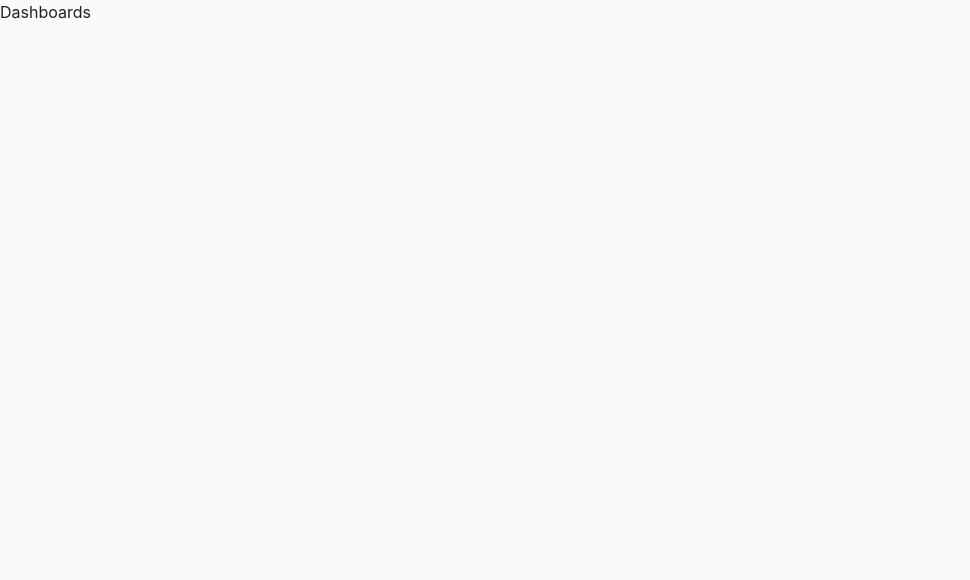
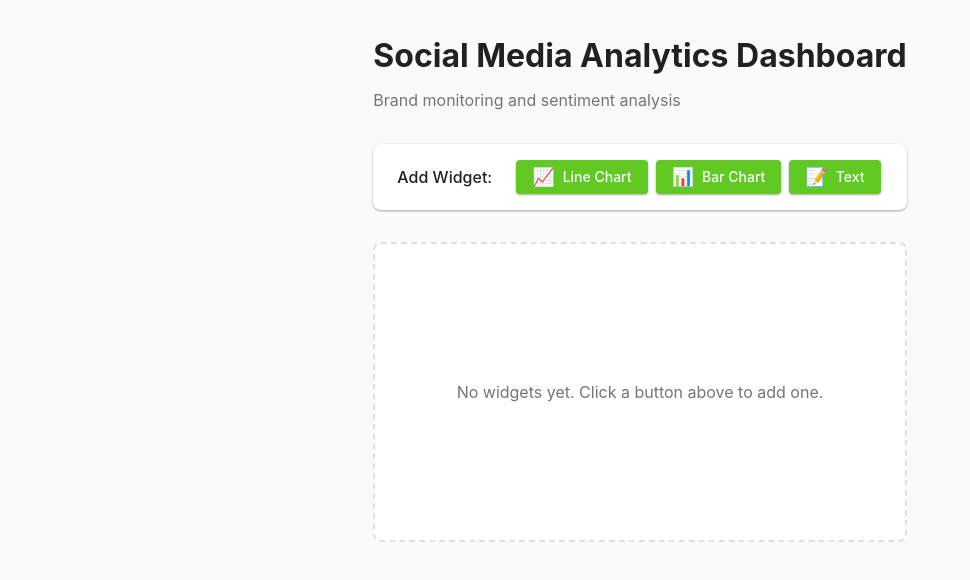
Before and after one commit to IryArkhy/awesome-charts, a React (Vite) app: page / in a window 1280 px wide. Shown: the top 580 px of the page, without its empty margins (0-970 px from the left). Built offline with nearby package versions, Linux system fonts and the light colour scheme.

Commit message:
feat: use GridContext  - Wrap App in GridProvider  - Create Toolbar and Grid components that consume GridContext  - update App layout

```diff
--- a/src/App.tsx
+++ b/src/App.tsx
@@ -1,7 +1,20 @@
+import { Grid, Toolbar, Header } from "./components";
+import { GridProvider } from "./contexts";
+
 import "./App.css";
 
 function App() {
-  return <p>Dashboards</p>;
+  return (
+    <GridProvider>
+      <div className="app">
+        <Header />
+        <main>
+          <Toolbar />
+          <Grid />
+        </main>
+      </div>
+    </GridProvider>
+  );
 }
 
 export default App;
--- /dev/null
+++ b/src/components/Grid/Grid.css
@@ -0,0 +1,67 @@
+.grid {
+  width: 100%;
+}
+
+.grid--empty {
+  display: flex;
+  align-items: center;
+  justify-content: center;
+  min-height: 300px;
+  background-color: var(--color-surface);
+  border: 2px dashed var(--color-border);
+  border-radius: var(--radius-md);
+}
+
+.grid__empty-message {
+  color: var(--color-text-secondary);
+  font-size: var(--font-size-base);
+}
+
+.grid__row {
+  display: grid;
+  grid-template-columns: repeat(3, 1fr);
+  gap: var(--spacing-md);
+  margin-bottom: var(--spacing-md);
+}
+
+.grid__row:last-child {
+  margin-bottom: 0;
+}
+
+.grid__cell {
+  position: relative;
+  aspect-ratio: 1 / 1;
+  background-color: var(--color-surface);
+  border: 2px dashed var(--color-border);
+  border-radius: var(--radius-md);
+  transition: border-color var(--transition-fast);
+}
+
+.grid__cell:hover {
+  border-color: var(--color-primary);
+}
+
+.grid__cell:has(.grid__block) {
+  border-style: solid;
+  border-color: transparent;
+  background-color: transparent;
+}
+
+.grid__cell:has(.grid__block):hover {
+  border-color: transparent;
+}
+
+.grid__block {
+  position: absolute;
+  inset: 0;
+  background-color: var(--color-surface);
+  border-radius: var(--radius-md);
+  box-shadow: var(--elevation-2);
+  display: flex;
+  flex-direction: column;
+  transition: box-shadow var(--transition-normal);
+}
+
+.grid__block:hover {
+  box-shadow: var(--elevation-3);
+}
--- /dev/null
+++ b/src/components/Grid/Grid.tsx
@@ -0,0 +1,31 @@
+import { useGrid } from "../../contexts";
+
+import { GridFallback } from "./GridFallback";
+import { GridRow } from "./GridRow";
+import { GridCell } from "./GridCell";
+import "./Grid.css";
+
+export const Grid = () => {
+  const { blocks } = useGrid();
+
+  if (blocks.length === 0) {
+    return <GridFallback />;
+  }
+
+  return (
+    <div className="grid">
+      {blocks.map((row, rowIndex) => (
+        <GridRow key={rowIndex}>
+          {row.map((cell, colIndex) => (
+            <GridCell
+              cell={cell}
+              rowIndex={rowIndex}
+              colIndex={colIndex}
+              key={`${rowIndex}-${colIndex}`}
+            />
+          ))}
+        </GridRow>
+      ))}
+    </div>
+  );
+};
--- /dev/null
+++ b/src/components/Grid/index.ts
@@ -0,0 +1 @@
+export { Grid } from "./Grid";
--- /dev/null
+++ b/src/components/Toolbar/Toolbar.css
@@ -0,0 +1,79 @@
+.toolbar {
+  display: flex;
+  align-items: center;
+  gap: var(--spacing-lg);
+  padding: var(--spacing-md) var(--spacing-lg);
+  background-color: var(--color-surface);
+  border-radius: var(--radius-md);
+  box-shadow: var(--elevation-1);
+  margin-bottom: var(--spacing-xl);
+}
+
+.toolbar__label {
+  font-size: var(--font-size-base);
+  font-weight: var(--font-weight-medium);
+  color: var(--color-text-primary);
+}
+
+.toolbar__buttons {
+  display: flex;
+  gap: var(--spacing-sm);
+  flex-wrap: wrap;
+}
+
+.toolbar__button {
+  display: flex;
+  align-items: center;
+  gap: var(--spacing-sm);
+  padding: var(--spacing-sm) var(--spacing-md);
+  background-color: var(--color-primary);
+  color: var(--color-background);
+  border: none;
+  border-radius: var(--radius-sm);
+  font-size: var(--font-size-sm);
+  font-weight: var(--font-weight-medium);
+  cursor: pointer;
+  transition: all var(--transition-fast);
+  box-shadow: var(--elevation-1);
+}
+
+.toolbar__button:hover {
+  background-color: var(--color-primary);
+  box-shadow: var(--elevation-2);
+  transform: translateY(-1px);
+}
+
+.toolbar__button:active {
+  transform: translateY(0);
+  box-shadow: var(--elevation-1);
+}
+
+.toolbar__button:focus-visible {
+  outline: 2px solid var(--color-primary);
+  outline-offset: 2px;
+}
+
+.toolbar__button-icon {
+  font-size: var(--font-size-lg);
+  line-height: 1;
+}
+
+.toolbar__button-text {
+  line-height: 1;
+}
+
+@media (max-width: 640px) {
+  .toolbar {
+    flex-direction: column;
+    align-items: flex-start;
+  }
+
+  .toolbar__buttons {
+    width: 100%;
+  }
+
+  .toolbar__button {
+    flex: 1;
+    justify-content: center;
+  }
+}
--- /dev/null
+++ b/src/components/Toolbar/Toolbar.tsx
@@ -0,0 +1,50 @@
+import { useGrid } from "../../contexts/Grid/grid-context";
+import type { BlockType } from "../../types";
+import "./Toolbar.css";
+import { ToolbarButton } from "./ToolbarButton";
+
+interface ToolbarBlock {
+  type: BlockType;
+  label: string;
+  icon: string;
+}
+
+const BLOCK_TYPES: ToolbarBlock[] = [
+  {
+    type: "line-chart",
+    label: "Line Chart",
+    icon: "📈",
+  },
+  {
+    type: "bar-chart",
+    label: "Bar Chart",
+    icon: "📊",
+  },
+  {
+    type: "text",
+    label: "Text",
+    icon: "📝",
+  },
+];
+
+export function Toolbar() {
+  const { addBlock } = useGrid();
+
+  return (
+    <div className="toolbar">
+      <div className="toolbar__label">Add Widget:</div>
+      <div className="toolbar__buttons">
+        {BLOCK_TYPES.map(({ type, label, icon }) => {
+          return (
+            <ToolbarButton
+              key={type}
+              label={label}
+              icon={icon}
+              onClick={() => addBlock(type)}
+            />
+          );
+        })}
+      </div>
+    </div>
+  );
+}
--- /dev/null
+++ b/src/components/Toolbar/ToolbarButton.tsx
@@ -0,0 +1,18 @@
+interface ToolbarButtonProps {
+  label: string;
+  icon: string;
+  onClick: () => void;
+}
+
+export function ToolbarButton({ label, icon, onClick }: ToolbarButtonProps) {
+  return (
+    <button
+      className="toolbar__button"
+      onClick={onClick}
+      aria-label={`Add ${label}`}
+    >
+      <span className="toolbar__button-icon">{icon}</span>
+      <span className="toolbar__button-text">{label}</span>
+    </button>
+  );
+}
--- /dev/null
+++ b/src/components/Toolbar/index.ts
@@ -0,0 +1 @@
+export { Toolbar } from "./Toolbar";
--- /dev/null
+++ b/src/components/index.ts
@@ -0,0 +1,4 @@
+export { BaseBlock } from "./BaseBlock";
+export { Grid } from "./Grid";
+export { Toolbar } from "./Toolbar";
+export { Header } from "./Header";
```
